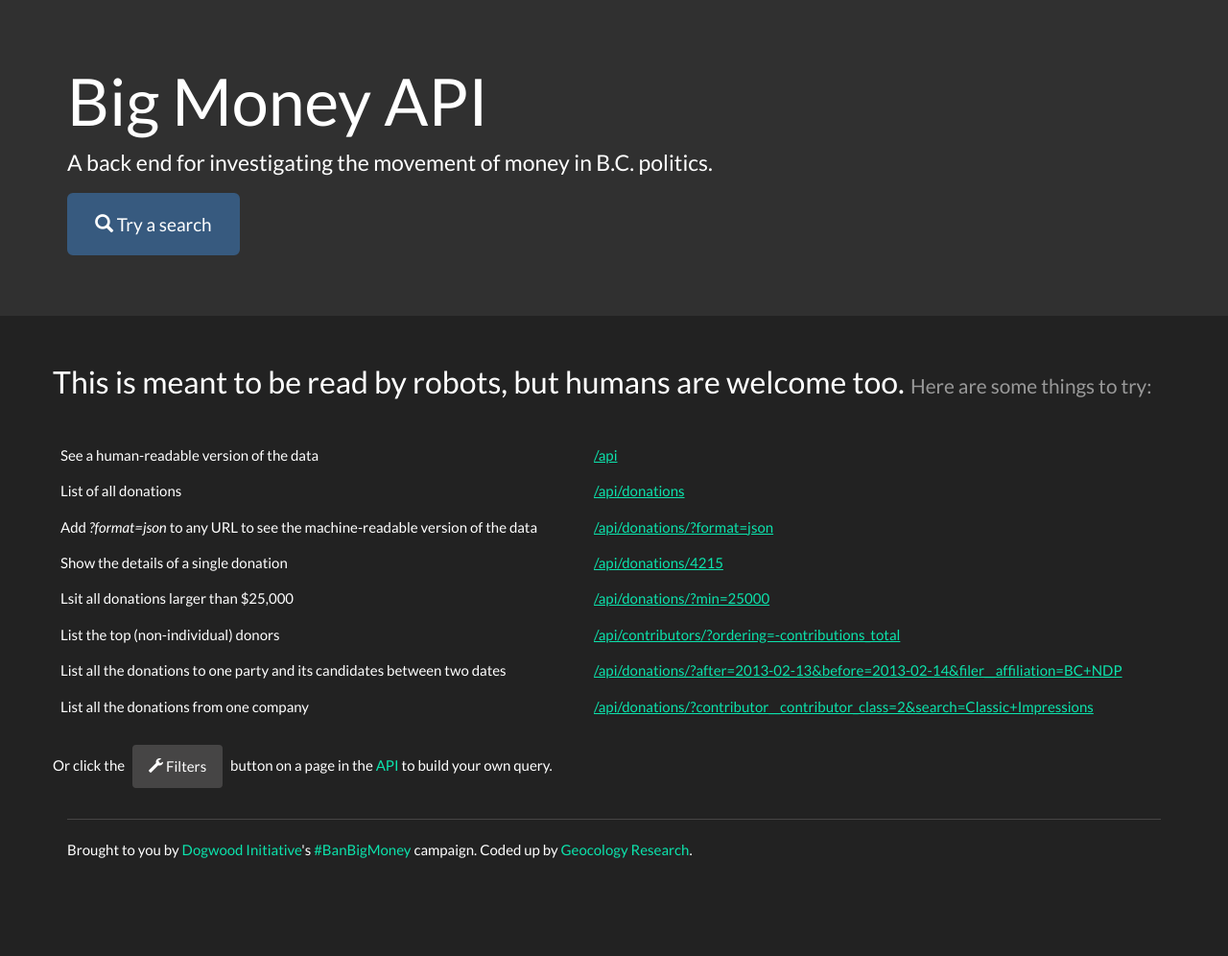
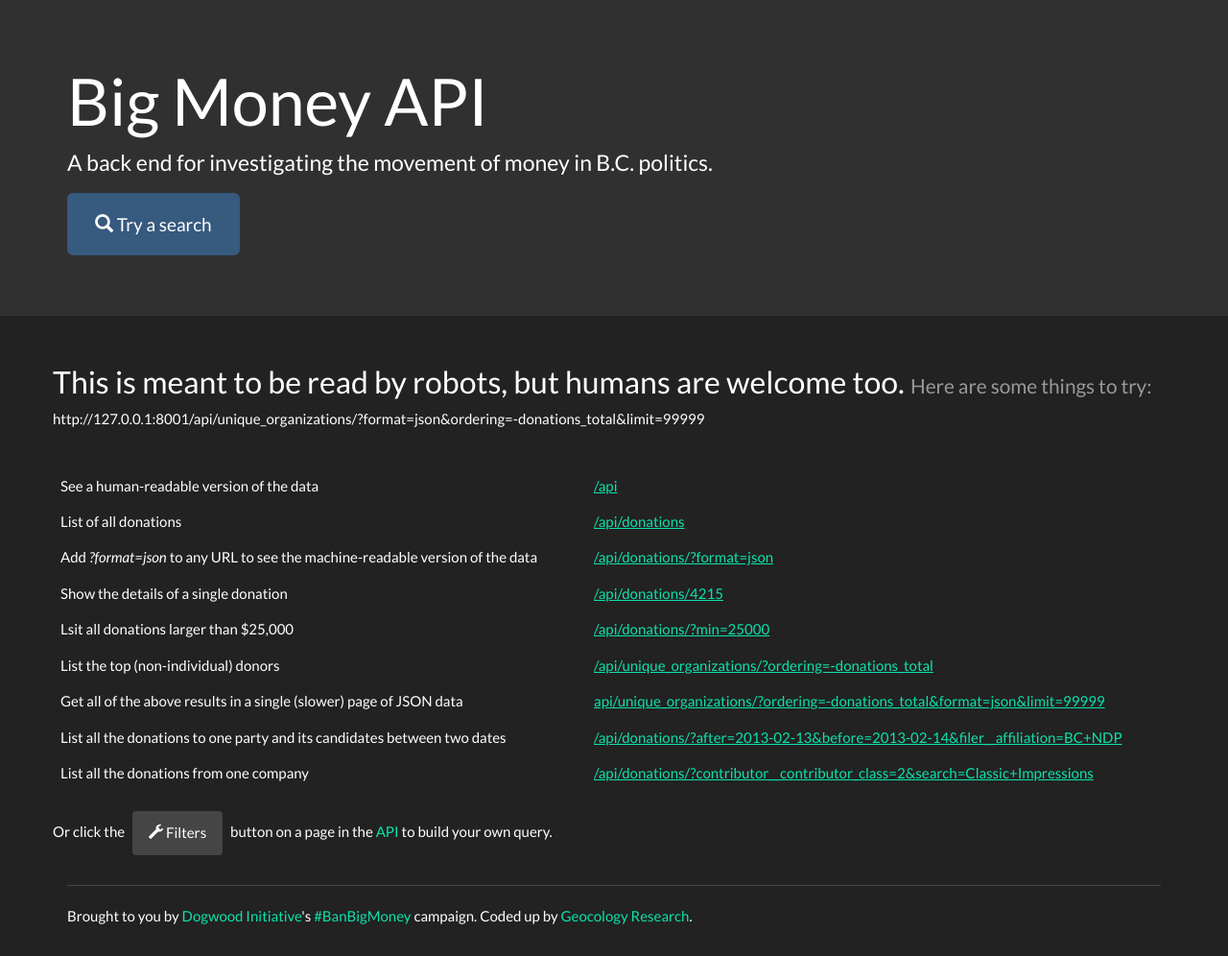
Before and after one commit to DogwoodBC/bigmoney, a Django app: template bigmoney/templates/bigmoney/welcome.html in a window 1280 px wide. Shown: the part 61-1057 px from the top of the page at 96% size. Before the commit the page ends 955 px from the top, so only its background shows below. Run offline with Django 3.2, Linux system fonts and the light colour scheme; the template is opened without the code that fills it, so the values that code supplies are empty; some libraries are stand-ins or nearby versions.

Commit message:
Fixes welcome page "unique orgs" example, and adds single-page example.

```diff
--- a/bigmoney/templates/bigmoney/welcome.html
+++ b/bigmoney/templates/bigmoney/welcome.html
@@ -48,9 +48,14 @@
                 </tr>
                 <tr>
                     <td>List the top (non-individual) donors</td>
-                    <td><a href="/api/unique_organizations/?ordering=-donations_total">/api/contributors/?ordering=-contributions_total</a>
+                    <td><a href="/api/unique_organizations/?ordering=-donations_total">/api/unique_organizations/?ordering=-donations_total</a>
                     </td>
                 </tr>
+                <tr>
+                    <td>Get all of the above results in a single (slower) page of JSON data</td>
+                    <td><a href="api/unique_organizations/?ordering=-donations_total&format=json&limit=99999">api/unique_organizations/?ordering=-donations_total&format=json&limit=99999</a></td>
+                </tr>
+                http://127.0.0.1:8001/api/unique_organizations/?format=json&ordering=-donations_total&limit=99999
                 <tr>
                     <td>List all the donations to one party and its candidates between two dates</td>
                     <td><a href="/api/donations/?after=2013-02-13&before=2013-02-14&filer__affiliation=BC+NDP">/api/donations/?after=2013-02-13&before=2013-02-14&filer__affiliation=BC+NDP</a>
--- a/data/views.py
+++ b/data/views.py
@@ -1,4 +1,3 @@
-from django.shortcuts import render
 from django.db.models import Sum, Count
 
 import django_filters
```
